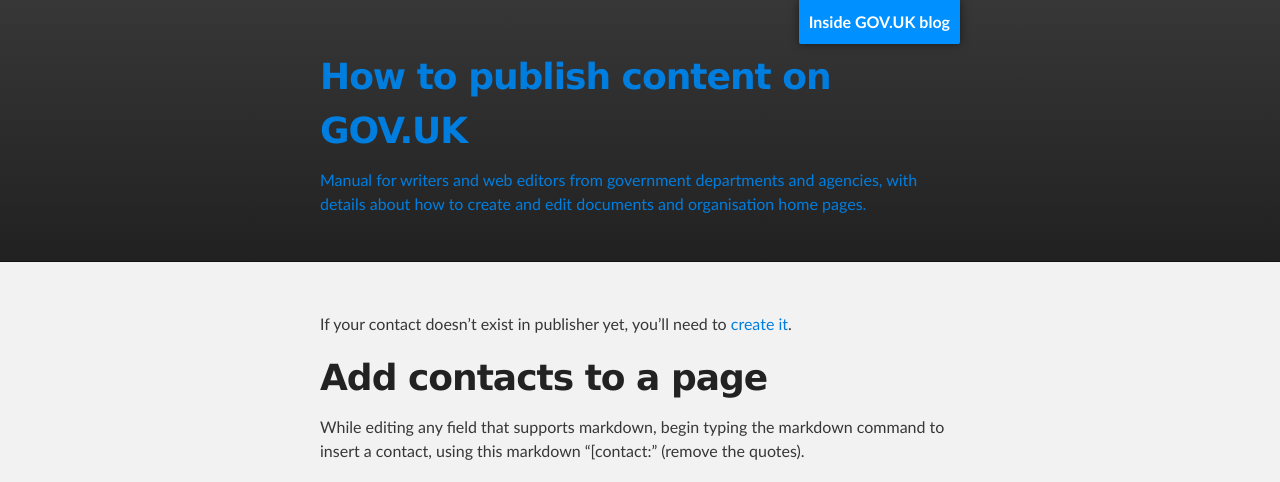
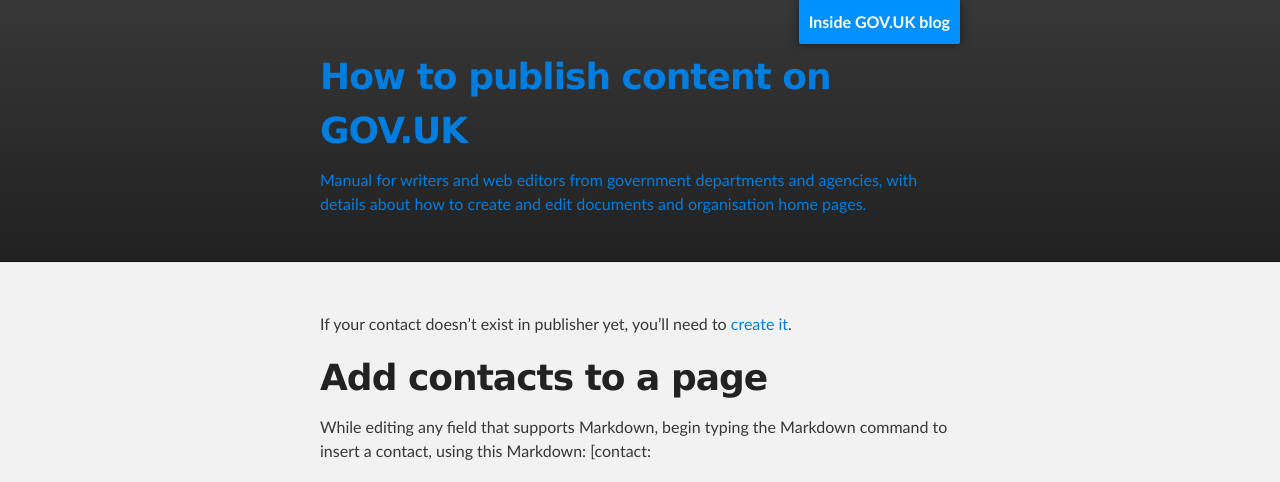
Before and after one commit to alphagov/inside-government-admin-guide, a Jekyll site: the page built from creating-documents/add-contacts.md, in a window 1280 px wide. Shown: the top 482 px of the page. Built offline with Jekyll 4.4.1, drawn with Linux system fonts in a browser that asks for light colours.

Commit message:
Update add-contacts.md

```diff
--- a/creating-documents/add-contacts.md
+++ b/creating-documents/add-contacts.md
@@ -7,7 +7,7 @@
 
 # Add contacts to a page
 
-While editing any field that supports markdown, begin typing the markdown command to insert a contact, using this markdown "[contact:" (remove the quotes).
+While editing any field that supports Markdown, begin typing the Markdown command to insert a contact, using this Markdown: \[contact:
 
 A dialogue box will appear, listing a few contacts, like this:
 
```
